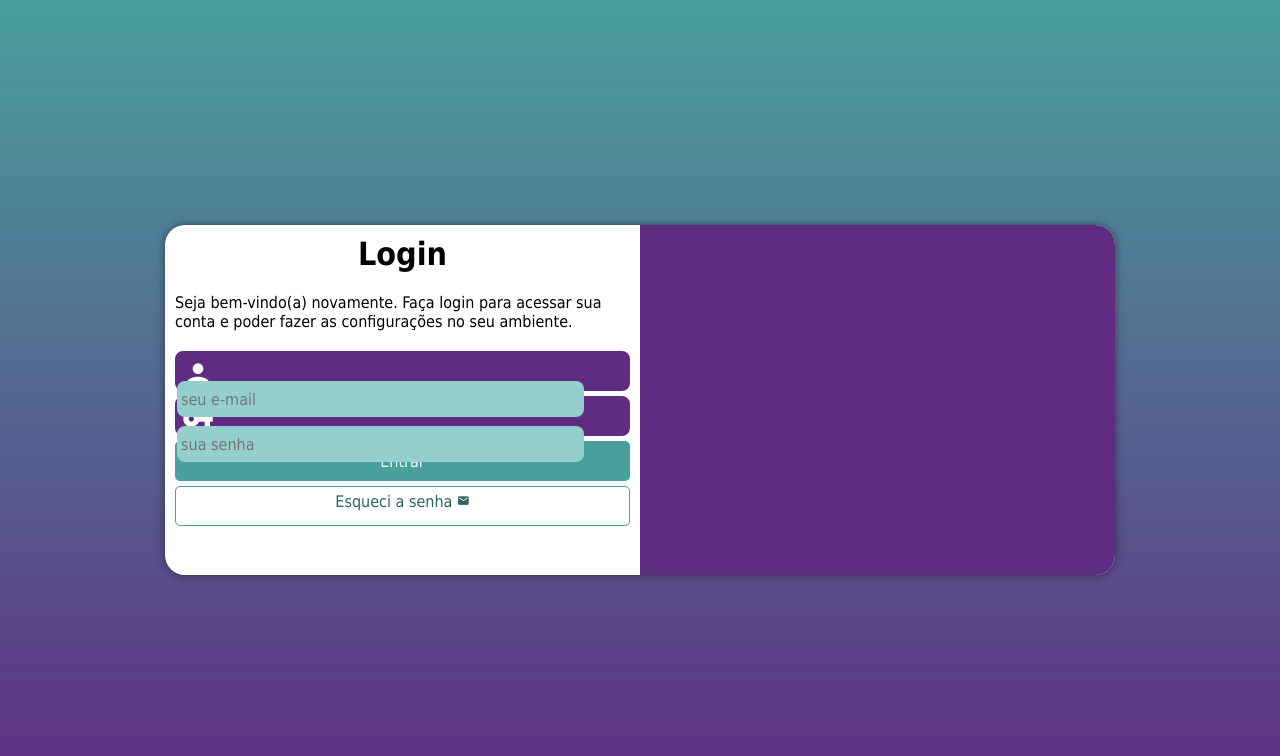
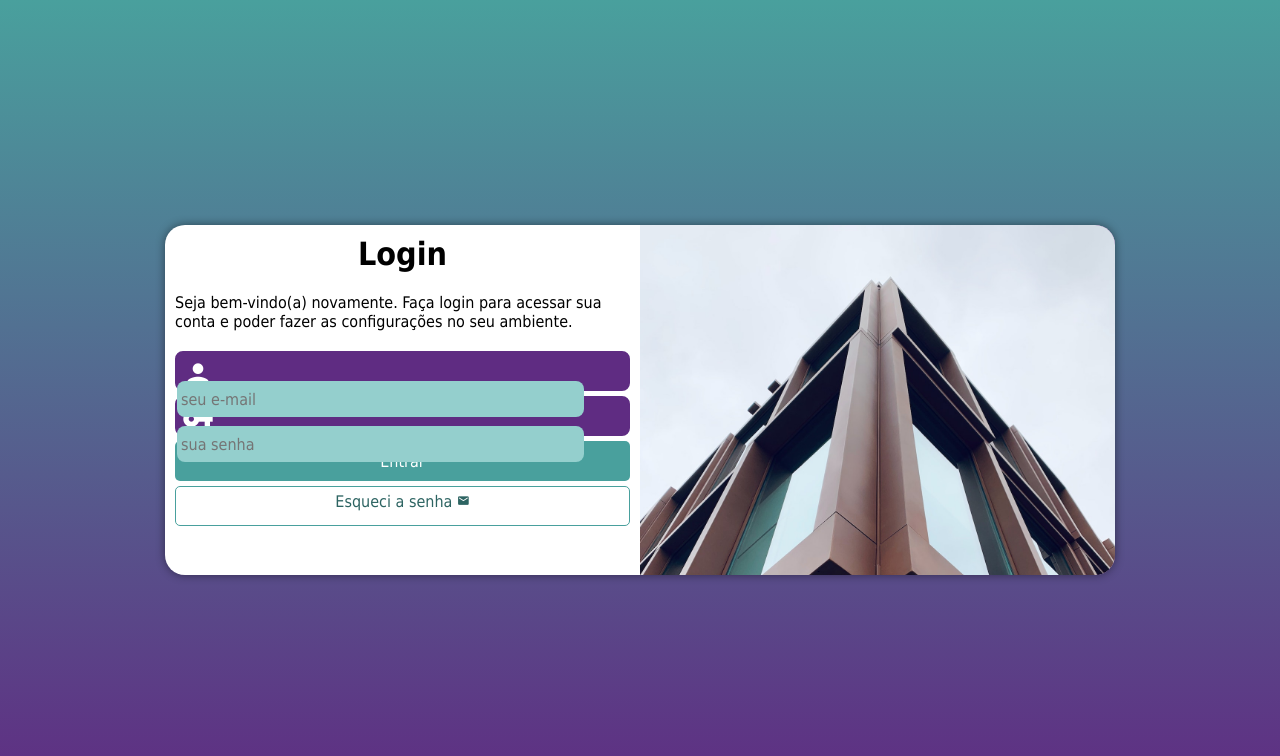
Before and after one commit to VitorGabrieldeSM/projeto-login, a plain HTML site: page index.html in a window 1280 px wide. Drawn offline with Linux system fonts and the light colour scheme.

Commit message:
Imagens funcionando

```diff
--- a/estilos/style.css
+++ b/estilos/style.css
@@ -44,7 +44,7 @@ section#login {
 section#login > div#imagem {
   display: block;
   height: 200px;
-  background: #5F2C82 url(../imagens/metal.jpg) no-repeat;
+  background: #5F2C82 url(../metal.jpg) no-repeat;
   background-size: cover;
   background-position: right top;
 }
```
